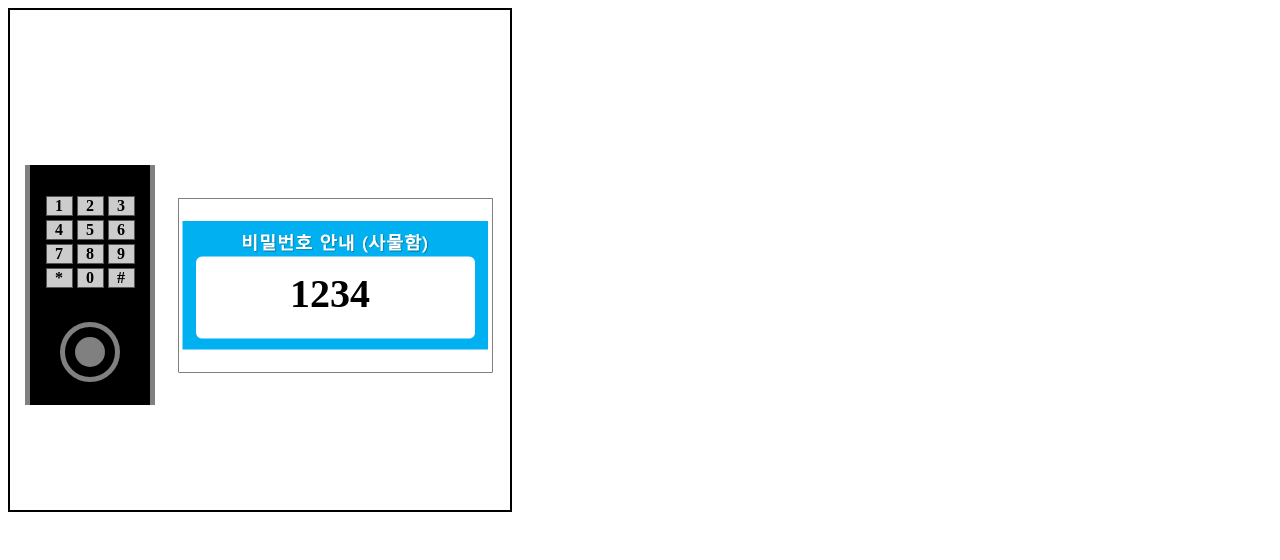
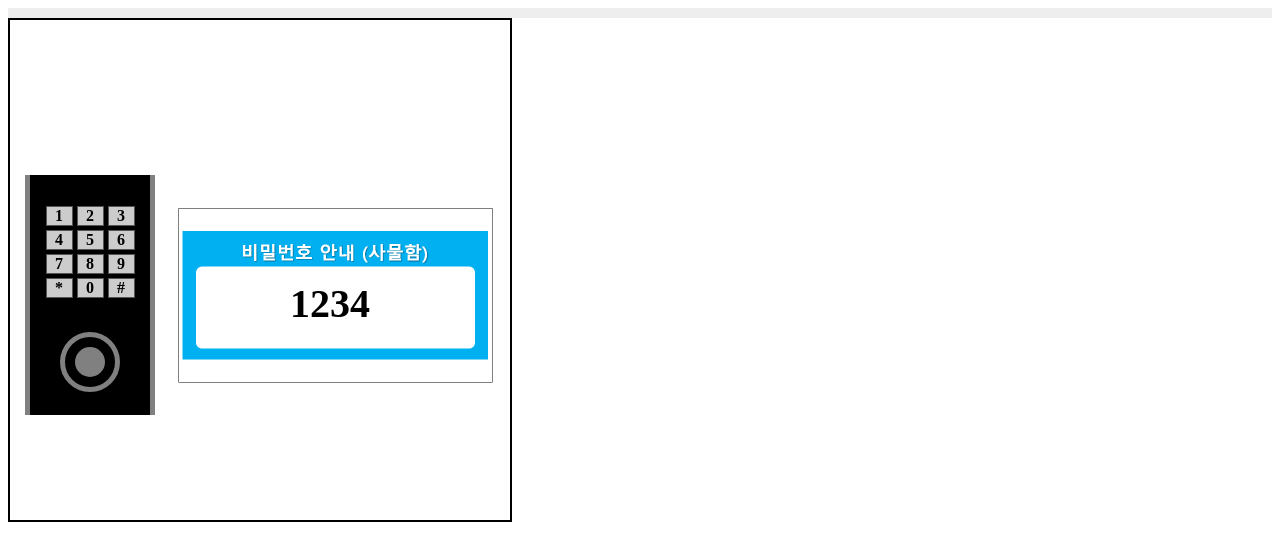
Before and after one commit to 98pej11/SSAvival, a React (Create React App) app in the folder frontend/: page /locker in a window 1280 px wide. Shown: the top 560 px of the page. Built offline with nearby package versions, Linux system fonts and the light colour scheme.

Commit message:
FEAT: 비밀번호 입력하면 사물함 열리는 로직 완성, 5초 타이머 추가

```diff
--- a/frontend/src/components/game/LockerGame.jsx
+++ b/frontend/src/components/game/LockerGame.jsx
@@ -1,13 +1,119 @@
 import styled from "styled-components";
-import { Dialog, Button, DialogTitle, DialogContent, Box } from "@mui/material";
+import { Box } from "@mui/material";
 import paperPassword from "../../assets/paper_password.png";
-import * as React from "react";
+import lockerBook from "../../assets/locker_book.png";
+import React, { useState, useEffect } from "react";
+
+export default function LockerGame(props) {
+  const timeLimit = 5;
+  const [lockerOpen, setLockerOpen] = useState(false);
+  const [enteredValue, setEnteredValue] = useState("");
+  const [timeLeft, setTimeLeft] = useState(timeLimit * 100);
+  const correctPassword = "1234";
+
+  const handleNumButtonClick = (e) => {
+    const { innerText } = e.target;
+    setEnteredValue((prev) => {
+      if (prev.length >= 3) {
+        if (prev + innerText === correctPassword) {
+          setLockerOpen(true);
+        }
+        return "";
+      }
+      return prev + innerText;
+    });
+  };
+
+  useEffect(() => {
+    let intervalId = null;
+    if (timeLeft > 0) {
+      intervalId = setInterval(() => {
+        setTimeLeft((prevTime) => prevTime - 1);
+      }, 10);
+    }
+    return () => clearInterval(intervalId);
+  }, [timeLeft]);
+
+  return (
+    <>
+      <Box
+        style={{
+          width: "100%",
+          backgroundColor: "#007aff",
+          display: "flex",
+          justifyContent: "flex-end",
+        }}
+      >
+        <Box
+          style={{
+            width: `${100 - timeLeft / timeLimit}%`,
+            height: "10px",
+            backgroundColor: "#eee",
+          }}
+        />
+      </Box>
+      <LockerDoor>
+        {lockerOpen ? (
+          <LockerInside>
+            <BookInside src={lockerBook} alt="LockerBook" />
+          </LockerInside>
+        ) : (
+          <>
+            <EnteredPassword>{enteredValue}</EnteredPassword>
+            <KeyPad>
+              <NumButtonContainer>
+                <NumButton onClick={handleNumButtonClick}>1</NumButton>
+                <NumButton onClick={handleNumButtonClick}>2</NumButton>
+                <NumButton onClick={handleNumButtonClick}>3</NumButton>
+                <NumButton onClick={handleNumButtonClick}>4</NumButton>
+                <NumButton onClick={handleNumButtonClick}>5</NumButton>
+                <NumButton onClick={handleNumButtonClick}>6</NumButton>
+                <NumButton onClick={handleNumButtonClick}>7</NumButton>
+                <NumButton onClick={handleNumButtonClick}>8</NumButton>
+                <NumButton onClick={handleNumButtonClick}>9</NumButton>
+                <NumButton onClick={handleNumButtonClick}>*</NumButton>
+                <NumButton onClick={handleNumButtonClick}>0</NumButton>
+                <NumButton onClick={handleNumButtonClick}>#</NumButton>
+              </NumButtonContainer>
+              <OuterCircle />
+              <InnerCircle />
+            </KeyPad>
+            <PasswordInfo src={paperPassword} alt="PasswordPaper" />
+            <RequiredPassword>{correctPassword}</RequiredPassword>
+          </>
+        )}
+      </LockerDoor>
+    </>
+  );
+}
 
 const LockerDoor = styled.div`
   width: 500px;
   height: 500px;
   background-color: #ffffff;
   border: 2px solid #000000;
+  text-align: center;
+  display: flex;
+  justify-content: center;
+  align-items: center;
+  position: relative;
+`;
+
+const LockerInside = styled.div`
+  width: 450px;
+  height: 450px;
+  background-color: #cccccc;
+  border: 1px solid #000000;
+  text-align: center;
+  display: flex;
+  justify-content: center;
+  align-items: center;
+  position: relative;
+`;
+
+const BookInside = styled.img`
+  width: 350px;
+  height: 350px;
   text-align: center;
   display: flex;
   justify-content: center;
@@ -109,94 +215,3 @@ const RequiredPassword = styled(Box)`
   font-weight: bold;
   font-size: 2.5rem;
 `;
-
-// const StyledDialogTitle = styled(DialogTitle)`
-//   background-color: #f0f0f0;
-//   color: #000000;
-//   font-weight: bold;
-// `;
-
-// const StyledDialogContent = styled(DialogContent)`
-//   padding: 16px;
-//   display: flex;
-//   justify-content: center;
-//   align-items: center;
-//   margin-top: 16px;
-// `;
-
-// const StyledDialog = styled(Dialog)`
-//   .MuiPaper-root {
-//     margin: 0;
-//     border-radius: 0;
-//   }
-// `;
-
-export default function LockerGame(props) {
-  const [lockerOpen, setLockerOpen] = React.useState(false);
-  const [enteredValue, setEnteredValue] = React.useState("");
-  const correctPassword = "1234";
-
-  // const handleClickOpen = () => {
-  //   setOpen(true);
-  // };
-  // const handleClose = () => {
-  //   setOpen(false);
-  // };
-  const handleNumButtonClick = (e) => {
-    const { innerText } = e.target;
-    setEnteredValue((prev) => {
-      if (prev.length >= 3) {
-        if (prev + innerText === correctPassword) {
-          setLockerOpen(true);
-        }
-        return "";
-      }
-      return prev + innerText;
-    });
-  };
-
-  return (
-    <>
-      {/* <Button onClick={handleClickOpen}>Open Dialog</Button>
-      <StyledDialog
-        open={open}
-        onClose={handleClose}
-        fullWidth
-        maxWidth={false}
-      >
-        <StyledDialogTitle>My Dialog</StyledDialogTitle>
-        <StyledDialogContent> */}
-      <LockerDoor>
-        {lockerOpen ? (
-          <> 문이 열렸습니다. </>
-        ) : (
-          <>
-            <EnteredPassword>{enteredValue}</EnteredPassword>
-            <KeyPad>
-              <NumButtonContainer>
-                <NumButton onClick={handleNumButtonClick}>1</NumButton>
-                <NumButton onClick={handleNumButtonClick}>2</NumButton>
-                <NumButton onClick={handleNumButtonClick}>3</NumButton>
-                <NumButton onClick={handleNumButtonClick}>4</NumButton>
-                <NumButton onClick={handleNumButtonClick}>5</NumButton>
-                <NumButton onClick={handleNumButtonClick}>6</NumButton>
-                <NumButton onClick={handleNumButtonClick}>7</NumButton>
-                <NumButton onClick={handleNumButtonClick}>8</NumButton>
-                <NumButton onClick={handleNumButtonClick}>9</NumButton>
-                <NumButton onClick={handleNumButtonClick}>*</NumButton>
-                <NumButton onClick={handleNumButtonClick}>0</NumButton>
-                <NumButton onClick={handleNumButtonClick}>#</NumButton>
-              </NumButtonContainer>
-              <OuterCircle />
-              <InnerCircle />
-            </KeyPad>
-            <PasswordInfo src={paperPassword} alt="PasswordPaper" />
-            <RequiredPassword>{correctPassword}</RequiredPassword>
-          </>
-        )}
-      </LockerDoor>
-      {/* </StyledDialogContent>
-      </StyledDialog> */}
-    </>
-  );
-}
```
Also changed, not shown: frontend/src/assets/locker_book.png (added).
